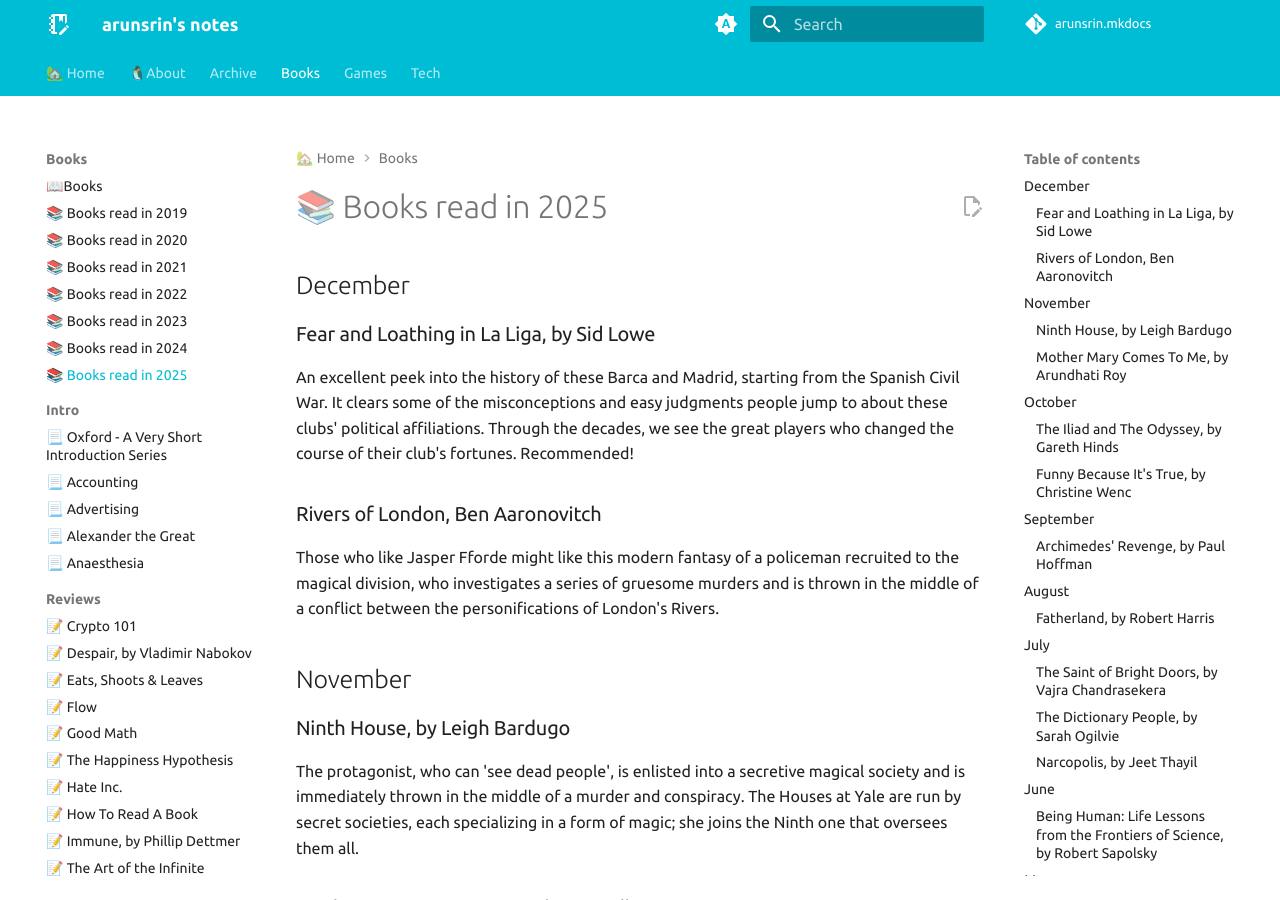
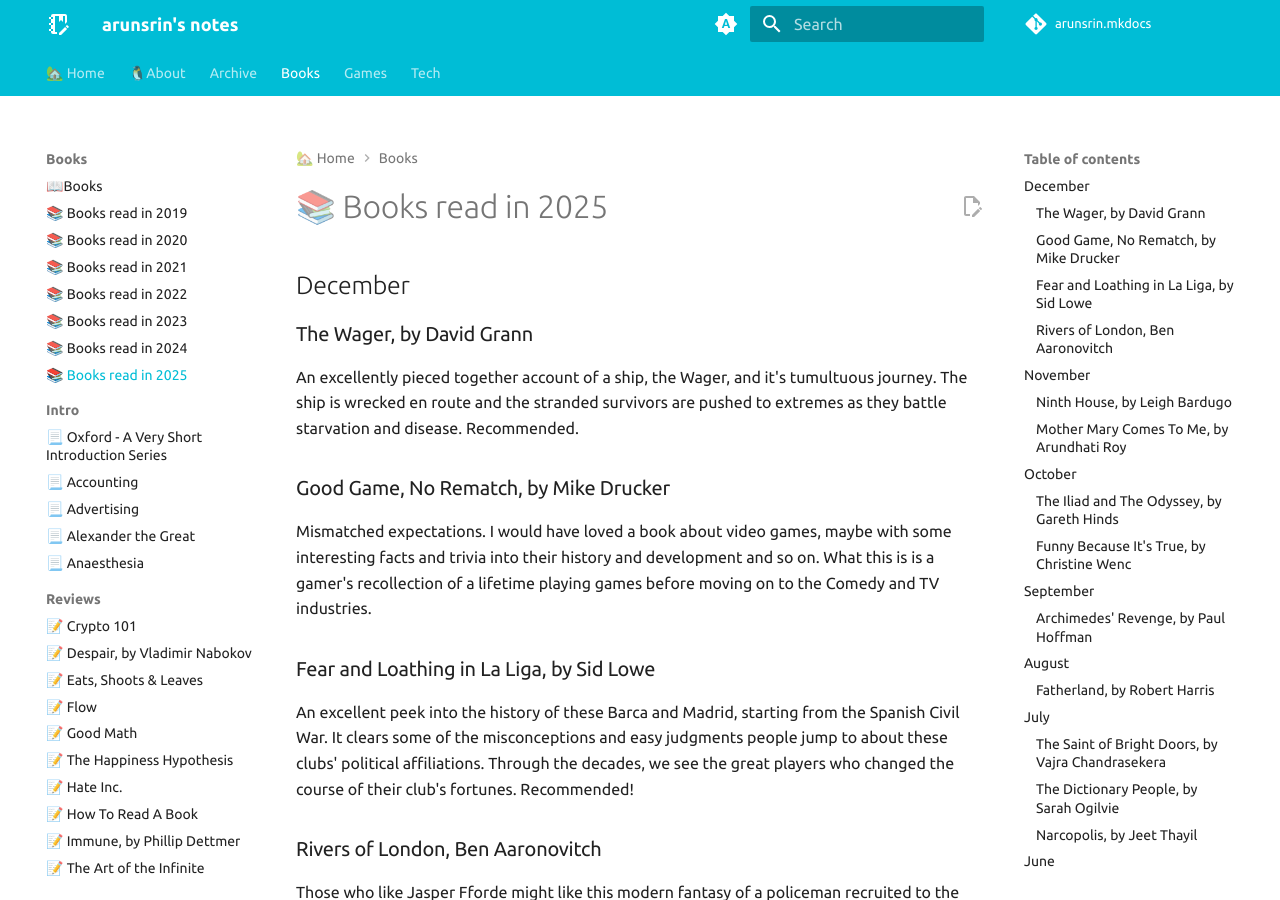
Before and after one commit to arunsrin/arunsrin.mkdocs, an MkDocs documentation site: the page built from home/books/2025.md, in a window 1280 px wide and 900 px high. Built offline with MkDocs 1.6.1 and Material for MkDocs 9.7.7, drawn with Linux system fonts in a browser that asks for light colours; comment, search, counter and statistics services are not loaded.

Commit message:
Update book reviews for December 2025
Added reviews for 'The Wager' and 'Good Game, No Rematch'.

```diff
--- a/home/books/2025.md
+++ b/home/books/2025.md
@@ -1,6 +1,20 @@
 # 📚 Books read in 2025
 
 ## December
+
+### The Wager, by David Grann
+
+An excellently pieced together account of a ship, the Wager, and it's
+tumultuous journey. The ship is wrecked en route and the stranded
+survivors are pushed to extremes as they battle starvation and disease.
+Recommended.
+
+### Good Game, No Rematch, by Mike Drucker
+
+Mismatched expectations. I would have loved a book about video games,
+maybe with some interesting facts and trivia into their history and
+development and so on. What this is is a gamer's recollection of a lifetime
+playing games before moving on to the Comedy and TV industries.
 
 ### Fear and Loathing in La Liga, by Sid Lowe
 
```
